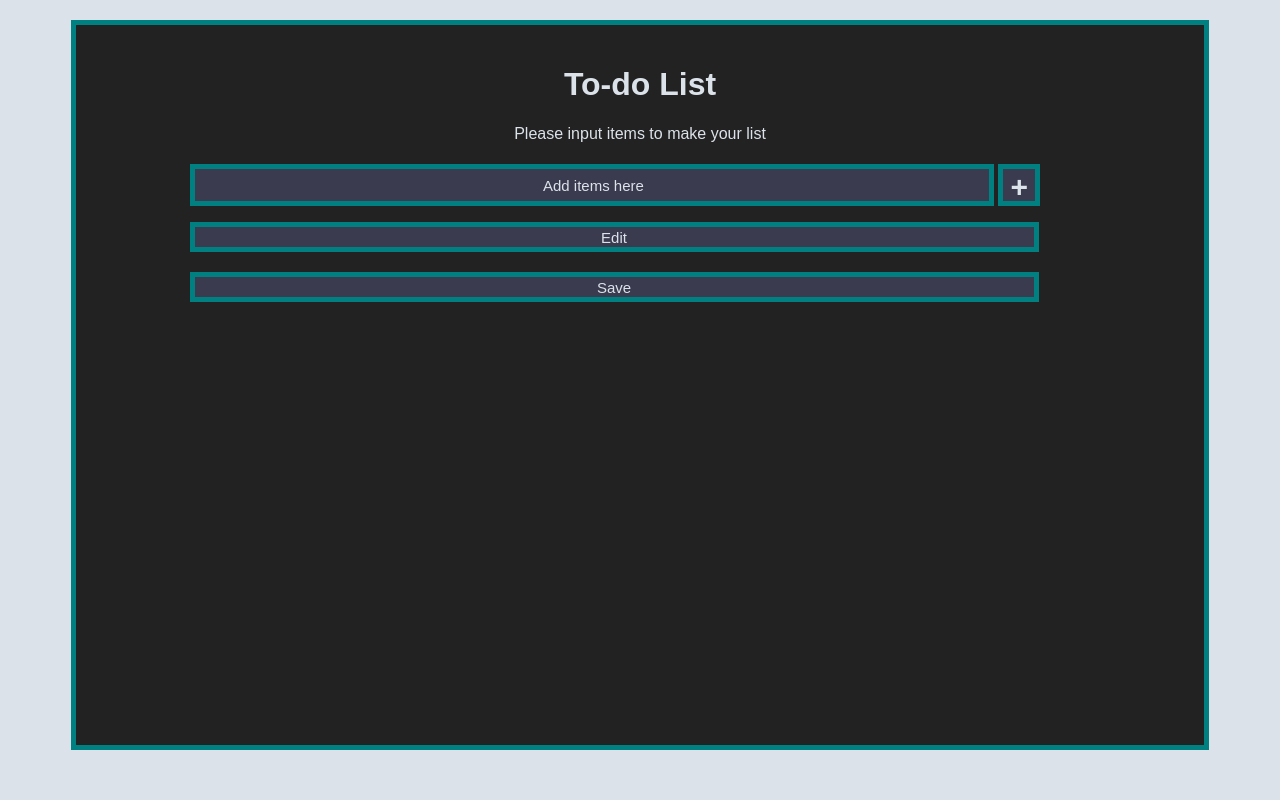
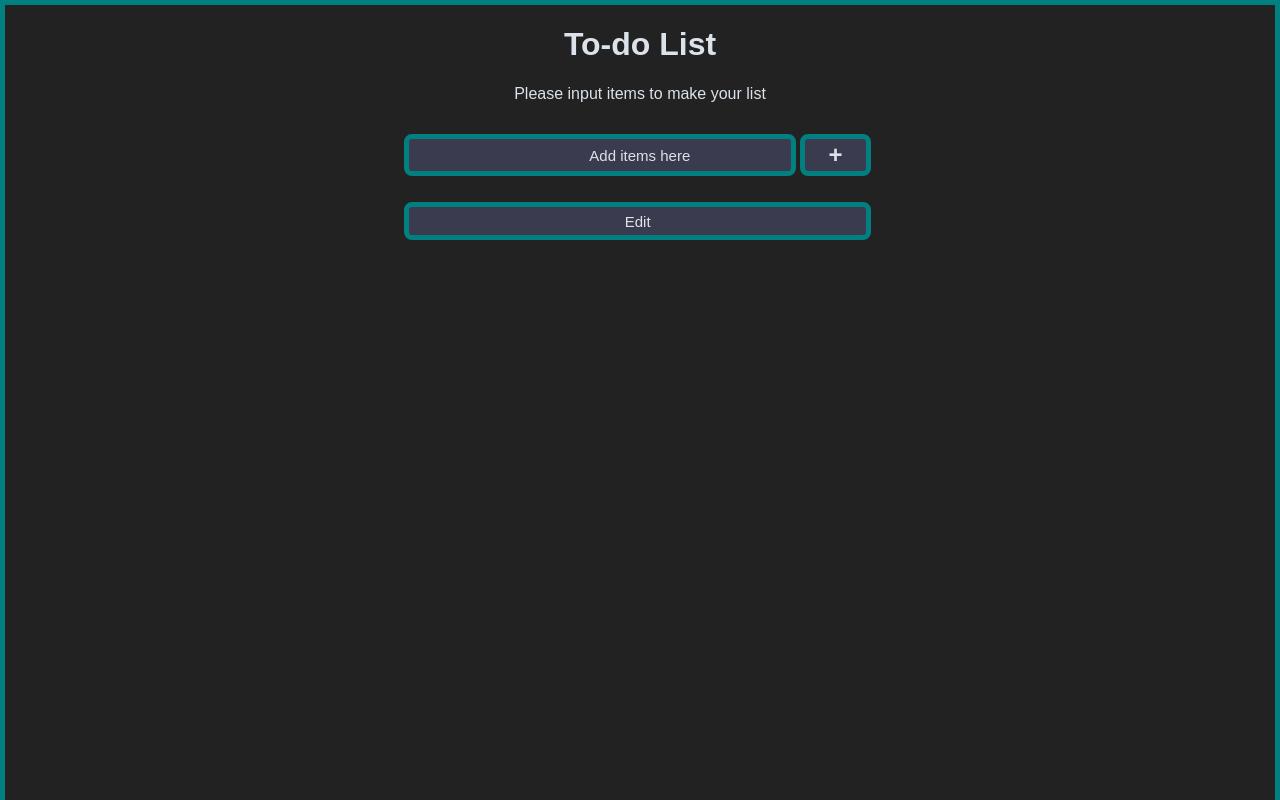
Before and after one commit to nomso68/swifta, a plain HTML site: page To-Do/index.html in a window 1280 px wide. Shown: the top 800 px of the page. Drawn offline with Linux system fonts and the light colour scheme.

Commit message:
todotask2

```diff
--- a/To-Do/index.html
+++ b/To-Do/index.html
@@ -19,7 +19,7 @@
         <ul id="list"></ul>
         <button class="edit-list">Edit</button>
         <div class="done"></div>
-        <button class="save-list">Save</button>
+
       </main>
     </div>
   </body>
--- a/To-Do/main.js
+++ b/To-Do/main.js
@@ -22,19 +22,16 @@ editList.addEventListener('click', (editor) => {
 
 addButton.addEventListener('click', (item) => {
     item.preventDefault();
-    const li = document.createElement('li');
+    let li = document.createElement('li');
     li.appendChild(document.createTextNode(`${nameInput.value}`));
     ul.appendChild(li);
     nameInput.value = '';
     let removeItem = document.createElement('button');
     li.appendChild(removeItem);
     removeItem.innerHTML = 'X';
+    removeItem.contentEditable = false;
     removeItem.classList.add('removeButton')
     removeItem.addEventListener('click', (clear) => {
         li.remove();
     })
 });
-
-save.addEventListener('click', (listData) => {
-
-})
--- a/To-Do/styles.css
+++ b/To-Do/styles.css
@@ -1,5 +1,6 @@
 body {
   width: 100%;
+  height: 100vh;
   margin: 0;
   background-color: #DBE2E9;
   color: #DBE2E9;
@@ -9,39 +10,46 @@ body {
 
 .form-body {
   background-color: #222222;
-    width: 85%;
-    margin: 20px auto;
-    height: 85vh;
-    padding: 20px;
+  margin: 0px auto;
+
+
+
   border: solid 5px #008080;
 }
 
 
 form {
   width: 80vw;
+	max-width: 500px;
 	min-width: 300px;
 	margin: 0 auto;
-    padding-left: 80px;
+  padding-bottom: 2em;
+  height: 100vw;
 }
 
 h1 , p {
   text-align: center;}
 
+label {
+	margin: 0.5rem 0;
+}
+
 input[type = text], textarea {
   color: #DBE2E9;
-    margin: 0 auto;
-    height: 2em;
   font-size: 15px;
   background-color: #3b3b4f;
   border: solid 5px #008080;
-    width: 79%;
-    padding-left: 5px;
   text-align: center;
+  margin: 10px 0 0 0;
+	width: 80%;
+  min-height: 2em;
+  border-radius: 8px;
 }
 
 
 ::placeholder {
 color: #DBE2E9;
+margin-left: -80px;
 }
 
 .inline {
@@ -54,55 +62,51 @@ body {
 }
 
 textarea {
-    width: 100%;
+
 }
 
 .addButton {
   border: solid 5px #008080;
   color: #DBE2E9;
-    width: 42px;
   font-weight: bold;
-    margin: 0px auto;
-    height: 42px;
-    font-size: 30px;
+  font-size: 24px;
   background-color: #3b3b4f;
+  text-align: center;
+  margin: 10px 0 0 0;
+	width: 15%;
+  min-height: 1.75em;
+  border-radius: 8px;
 }
 
 .removeButton {
-    background-color: #3b3b4f;
-    position: absolute;
-    margin-top: -10px;
-    right: 230px;
-    height: 25px;
-    width: 25px;
+  background-color: transparent;
+  height: 20px;
+  width: 20px;
   border: solid 5px #008080;
-    color: #DBE2E9;
+  color: #008080;
   text-align: center;
-    margin: 0 auto;
-    padding-bottom: 5px;
-    padding-top: 5px;
-    font-size: 5px;
+  border: none;
+
 }
 
 li {
-    padding-bottom: 10px;
-    padding-top: 10px;
+
 }
 
 .done {
-    padding-top: 10px;
-    padding-bottom: 10px;
+
 }
 
 .edit-list, .doneButton, .save-list {
   color: #DBE2E9;
-    margin: 0 auto;
-    height: 2em;
+  text-align: center;
+  margin: 10px auto 0;
+  width: 99%;
   font-size: 15px;
   background-color: #3b3b4f;
   border: solid 5px #008080;
-    width: 85.25%;
-    padding-left: 5px;
+  height: 2.5em;
+  border-radius: 8px;
 }
 
 ul {
```
Lines whose indentation alone changed are shown as unchanged.
